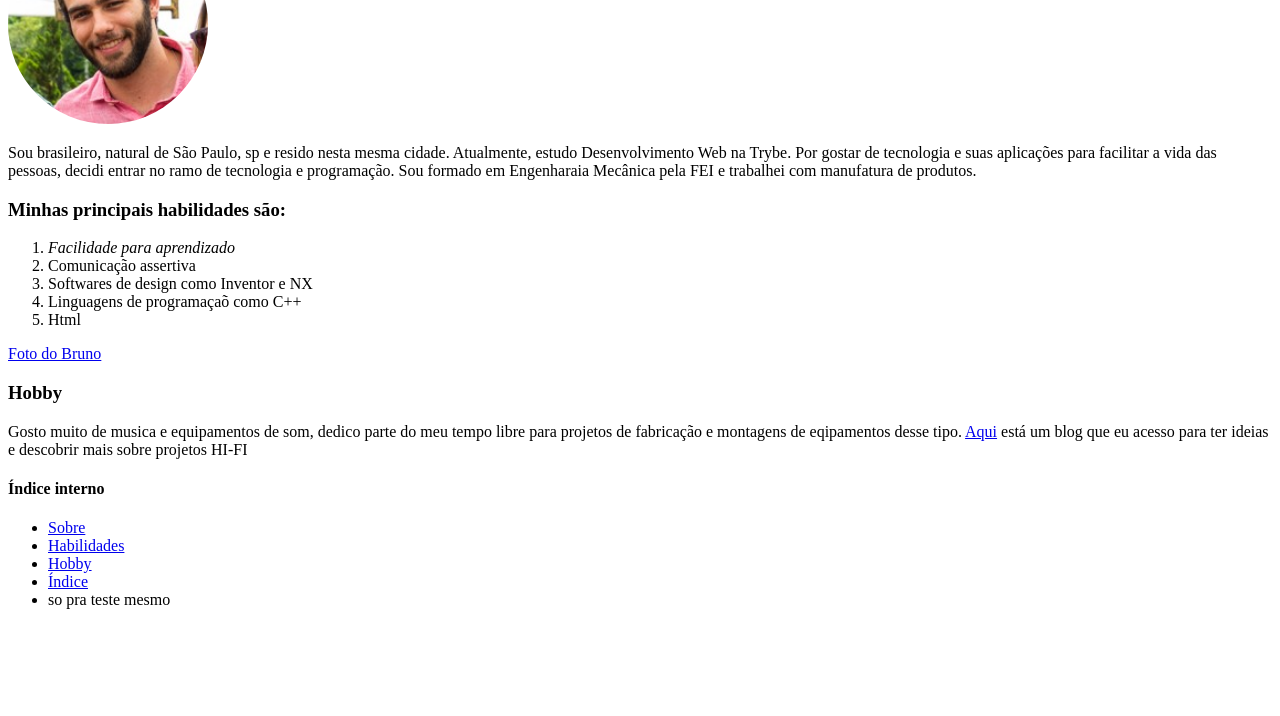
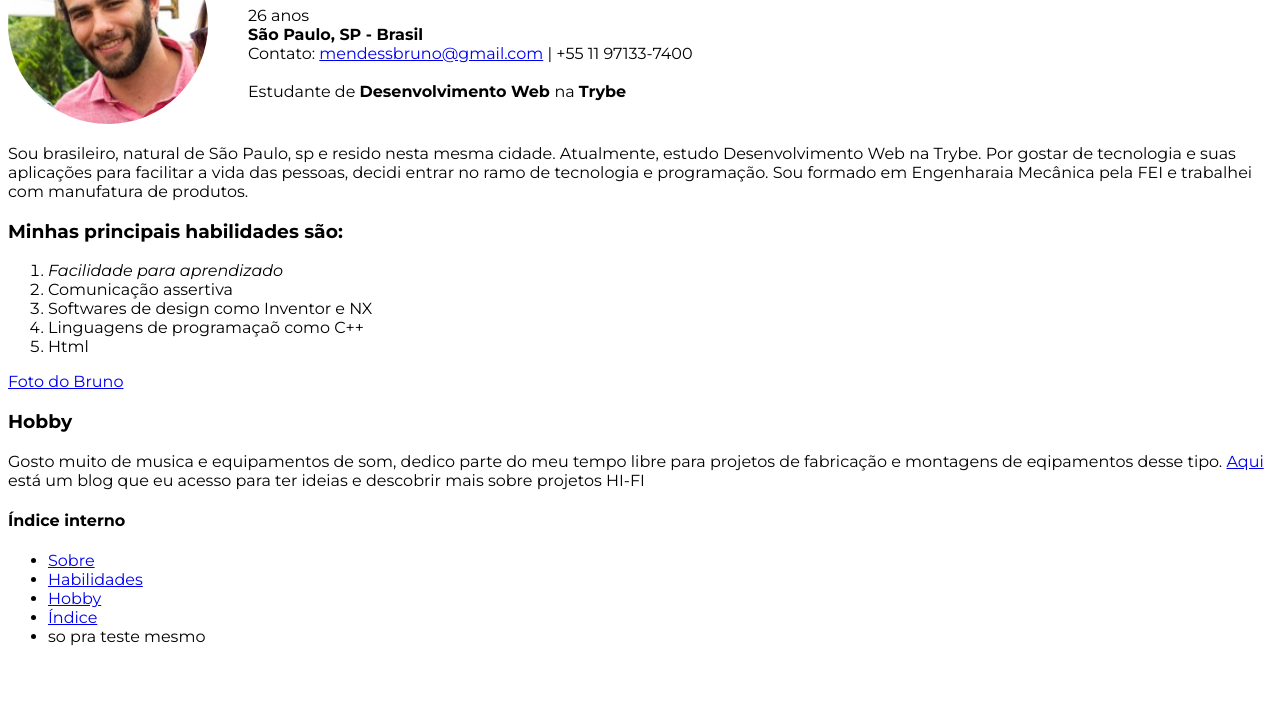
Before and after one commit to bruno-s-mendes/bruno-s-mendes.github.io, a plain HTML site: page index.html in a window 1280 px wide. Shown: the part 84-800 px from the top of the page. Drawn offline with Linux system fonts and the light colour scheme.

Commit message:
atualizacao da descricao para o cabecalho, abaixo do nome e ao lado da foto

```diff
--- a/index.html
+++ b/index.html
@@ -11,7 +11,16 @@
     <body>
       <div class="top">
       <img id=foto atlt= "Foto do Bruno Mendes" src="Foto_pefil.jpg" width="200px" >
+      <div>
       <h1>Bruno Sabino Mendes</h1>
+      <ul id="top-list">
+        <li>26 anos</li>
+        <li><strong>São Paulo, SP - Brasil </strong></li>
+        <li>Contato: <a href="mailto:mendessbruno'gmail.com?subject=contato%20portfolio">mendessbruno@gmail.com</a> | +55 11 97133-7400 </li>
+        <br>
+        <li>Estudante de <strong> Desenvolvimento Web </strong> na <strong> Trybe</strong></li>
+      </ul>
+      </div>
       </div>
       <p id=sobre>Sou brasileiro, natural de São Paulo, sp e resido nesta mesma cidade. Atualmente, estudo Desenvolvimento Web na Trybe. Por gostar de tecnologia e suas aplicações para facilitar a vida das pessoas, decidi entrar no ramo de tecnologia e programação. Sou formado em Engenharaia Mecânica pela FEI e trabalhei com manufatura de produtos. </p>
       <h3 id=habilidades>Minhas principais habilidades são:</h3>
--- a/style.css
+++ b/style.css
@@ -1,5 +1,9 @@
+body{
+    font-family: 'Montserrat', sans-serif;
+
+}
 h1{
-font-family: 'Montserrat', sans-serif;
+
 font-weight: 700 bold;
 }
 #foto{
@@ -8,3 +12,6 @@ font-weight: 700 bold;
 .top{
     display: inline-flex;
 }
+#top-list{
+    list-style-type: none;
+}
```
